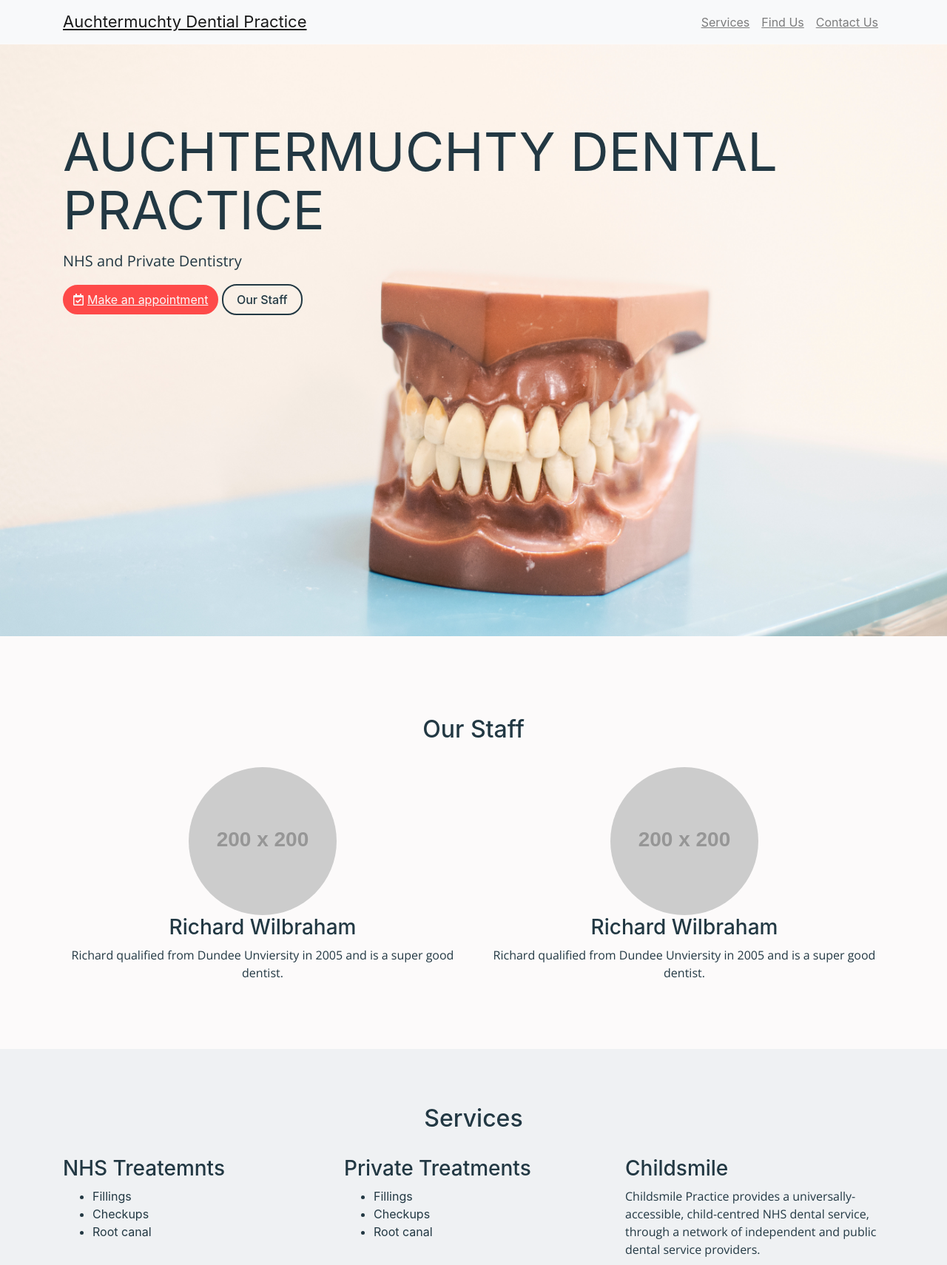
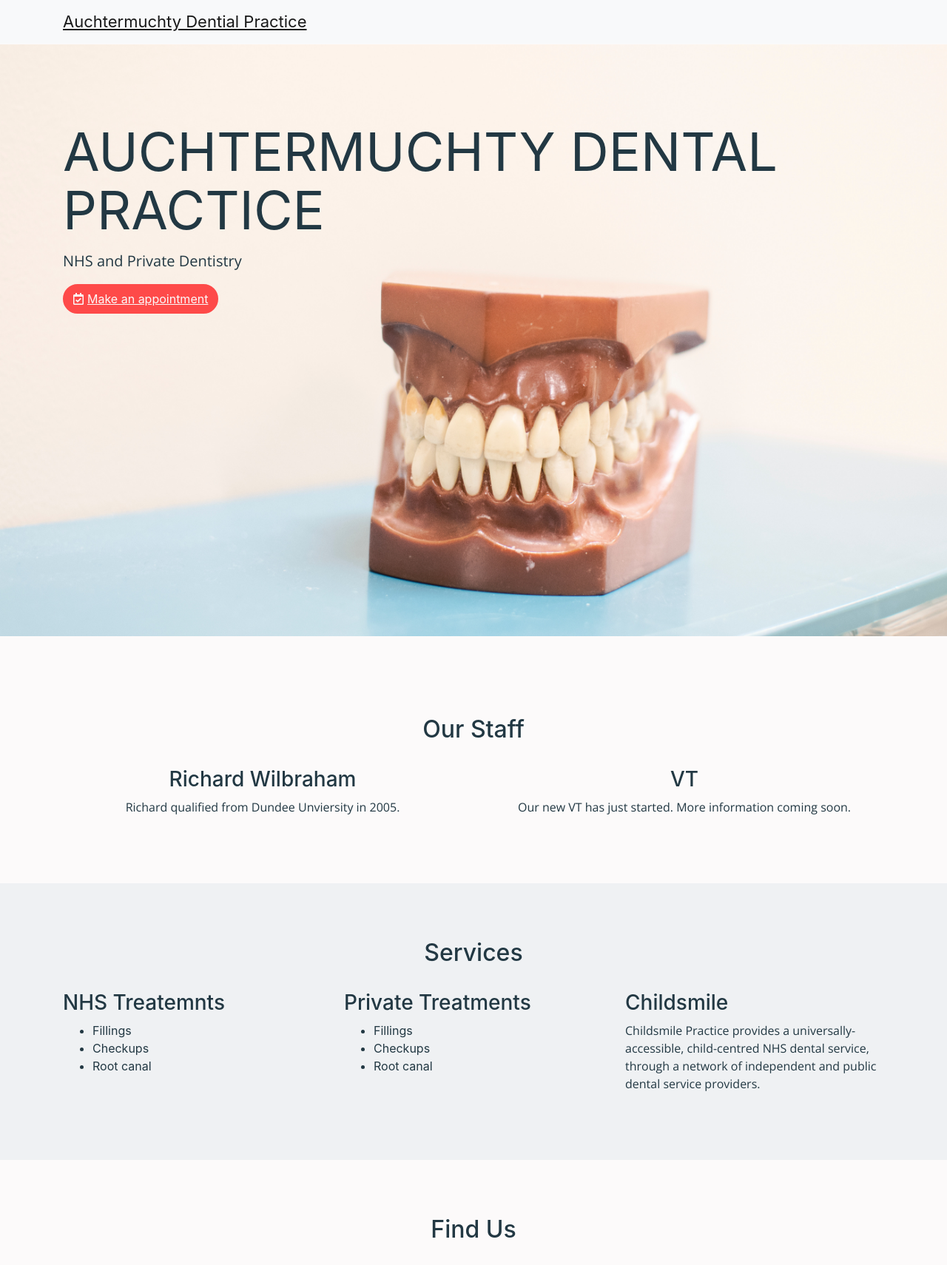
Before and after one commit to janewilson90/auchtermuchty, a PHP site: page / in a window 1280 px wide. Shown: the top 1710 px of the page at 74% size. Run offline with PHP 8.4, Linux system fonts and the light colour scheme; grey boxes labelled with a size stand in for pictures from a placeholder-image service; style sheets or scripts are compiled from the project's sources; some libraries are stand-ins or nearby versions.

Commit message:
Removed test content

```diff
--- a/index.html
+++ b/index.html
@@ -52,7 +52,7 @@
             aria-expanded="false" aria-label="Toggle navigation">
             <span class="navbar-toggler-icon"></span>
         </button>
-        <div class="collapse navbar-collapse" id="navbarText">
+        <!-- <div class="collapse navbar-collapse" id="navbarText">
             <ul class="navbar-nav ml-auto">
                 <li class="nav-item">
                     <a class="nav-link" href="/services.html">Services</a>
@@ -64,7 +64,7 @@
                     <a class="nav-link" href="/contact-us.html">Contact Us</a>
                 </li>
             </ul>
-        </div>
+        </div> -->
     </div>
 </nav>
 
@@ -80,7 +80,7 @@
         <p class="lead">NHS and Private Dentistry</p>
         <a href="#" class="btn btn-cta btn-fill" data-toggle="modal" data-target="#appointment">
             <i class="far fa-calendar-check"></i>Make an appointment</a>
-            <a class="btn btn-simple">Our Staff</a>
+            <!-- <a class="btn btn-simple">Our Staff</a> -->
         </div>
     </div>
 
@@ -93,14 +93,14 @@
             </div>
             <div class="row">
                 <div class="dentist col-md-6 text-center">
-                    <img src="http://placehold.it/200x200" class="rounded-circle img-responsive">
+                    <!-- <img src="http://placehold.it/200x200" class="rounded-circle img-responsive"> -->
                     <h3>Richard Wilbraham</h3>
-                    <p>Richard qualified from Dundee Unviersity in 2005 and is a super good dentist.</p>
+                    <p>Richard qualified from Dundee Unviersity in 2005.</p>
                 </div>
                 <div class="dentist col-md-6 text-center">
-                    <img src="http://placehold.it/200x200" class="rounded-circle img-responsive">
-                    <h3>Richard Wilbraham</h3>
-                    <p>Richard qualified from Dundee Unviersity in 2005 and is a super good dentist.</p>
+                    <!-- <img src="http://placehold.it/200x200" class="rounded-circle img-responsive"> -->
+                    <h3>VT</h3>
+                    <p>Our new VT has just started. More information coming soon.</p>
                 </div>
             </div>
         </div>
@@ -137,11 +137,11 @@
                         independent and public dental service providers.</p>
                 </div>
             </div>
-            <div class="row">
+            <!-- <div class="row">
                 <div class="col text-center">
                     <a class="btn btn-cta" href="/services.html">See all services</a>
                 </div>
-            </div>
+            </div> -->
         </div>
     </section>
 
@@ -213,12 +213,6 @@
                         <li class="nav-item">
                             <a class="nav-link" href="#">Privacy Policy</a>
                         </li>
-                        <li class="nav-item">
-                            <a class="nav-link" href="#">Link</a>
-                        </li>
-                        <li class="nav-item">
-                            <a class="nav-link" href="#">Link</a>
-                        </li>
                     </ul>
                 </div>
 
@@ -226,16 +220,16 @@
                     <h4>External Links</h4>
                     <ul class="nav flex-column">
                         <li class="nav-item">
-                            <a class="nav-link" href="https://bda.org/">British Dental Association</a>
+                            <a class="nav-link" target="_blank" href="https://bda.org/">British Dental Association</a>
                         </li>
                         <li class="nav-item">
-                            <a class="nav-link" href="https://www.nhsfife.org/nhs/index.cfm">NHS Fife</a>
+                            <a class="nav-link" target="_blank" href="https://www.nhsfife.org/nhs/index.cfm">NHS Fife</a>
                         </li>
                         <li class="nav-item">
-                            <a class="nav-link" href="https://www.scottishdental.org/">Scottish Dental</a>
+                            <a class="nav-link" target="_blank" href="https://www.scottishdental.org/">Scottish Dental</a>
                         </li>
                         <li class="nav-item">
-                            <a class="nav-link" href="https://www.gdc-uk.org/">General Dental Council</a>
+                            <a class="nav-link" target="_blank" href="https://www.gdc-uk.org/">General Dental Council</a>
                         </li>
                     </ul>
                 </div>
```
Also changed, not shown: contact-us.html (line endings or trailing spaces), find-us..html (line endings or trailing spaces), scss/_mixins.scss (line endings or trailing spaces), services.html (line endings or trailing spaces), 1 other file.
